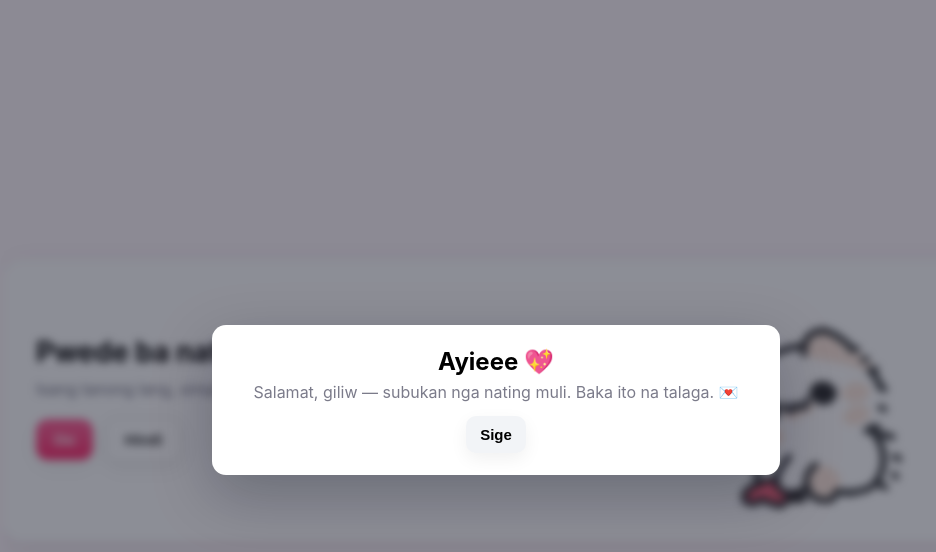
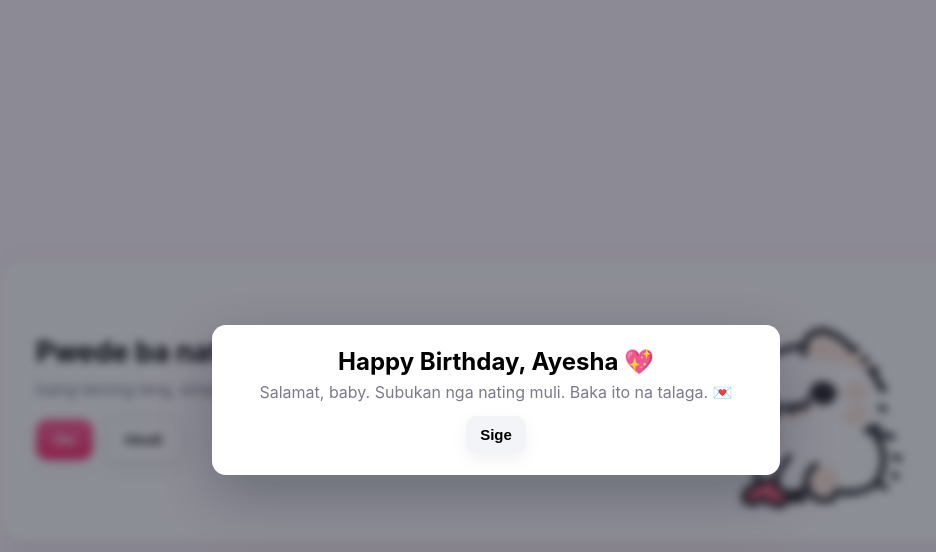
Before and after one commit to stinayew-sys/giliw, a plain HTML site: page index.html in a window 1280 px wide. Both pictures are taken after a click on the button "Oo". Shown: the whole page, without its empty margins (144-1080 px from the left). Drawn offline with Linux system fonts and the light colour scheme.

Commit message:
Update index.html

```diff
--- a/index.html
+++ b/index.html
@@ -79,8 +79,8 @@
 
   <div class="modal" id="modal">
     <div class="panel">
-      <h2>Ayieee 💖</h2>
-      <p>Salamat, giliw — subukan nga nating muli. Baka ito na talaga. 💌</p>
+      <h2>Happy Birthday, Ayesha 💖</h2>
+      <p>Salamat, baby. Subukan nga nating muli. Baka ito na talaga. 💌</p>
       <button class="close" id="closeModal">Sige</button>
     </div>
   </div>
@@ -119,4 +119,5 @@
 })();
 </script>
 </body>
+
 </html>
```
